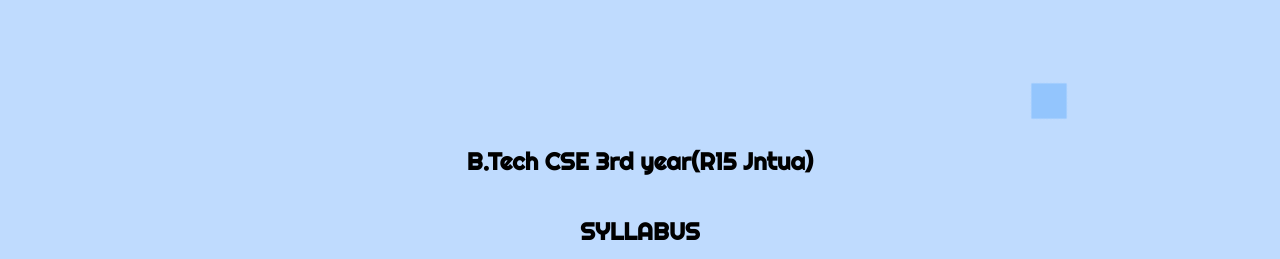
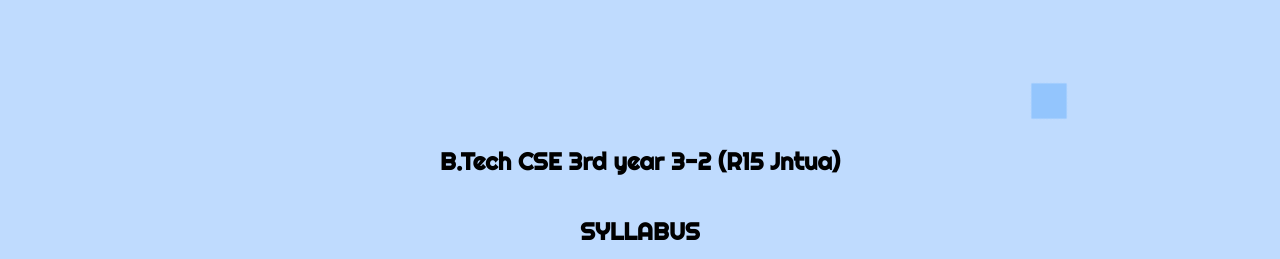
Before and after one commit to Bhanuprakash1706/examday, a plain HTML site: page index.html in a window 1280 px wide. Shown: the part 84-343 px from the top of the page. Drawn offline with Linux system fonts and the light colour scheme.

Commit message:
Update index.html

```diff
--- a/index.html
+++ b/index.html
@@ -37,7 +37,7 @@
     <div class="shapes s1"></div>
     <div class="shapes s2"></div>
     <div class="shapes s3"></div>
-<h1>B.Tech CSE 3rd year(R15 Jntua)</h1><br><br>
+<h1>B.Tech CSE 3rd year 3-2 (R15 Jntua)</h1><br><br>
 <h1>SYLLABUS </h1><br><br>
 <a href="https://drive.google.com/file/d/1NoXPCo8aU4REEwn2dtY8rf6gjyN2w21m/view?usp=sharing" id="d1">Download <i class="fa fa-download" aria-hidden="true" for="d1"></i></a>
   </div>
```
